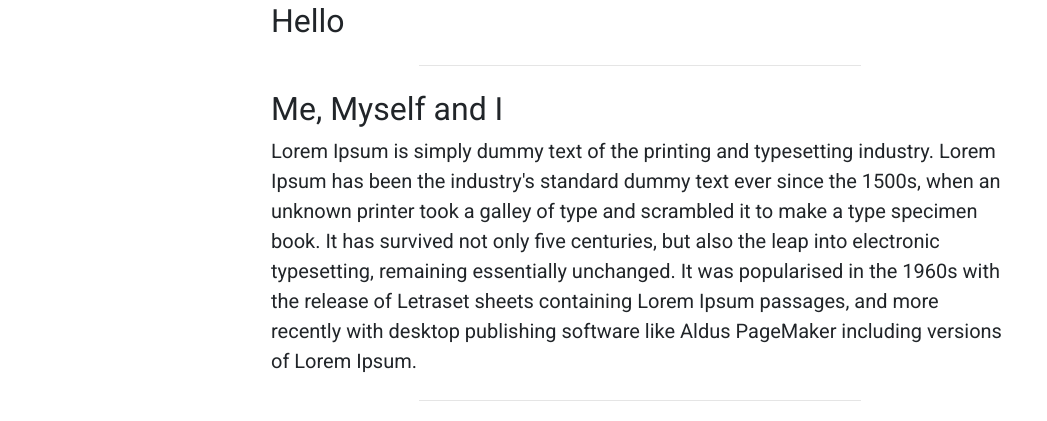
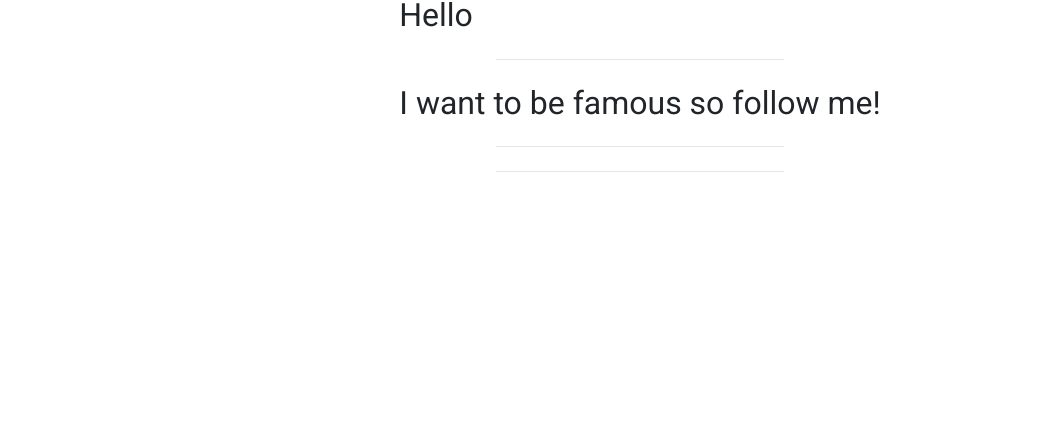
Before and after one commit to JimmyLemieux/RandBlog, an Angular app: page /about in a window 1280 px wide. Shown: the part 531-952 px from the top of the page, without its empty margins (0-1047 px from the left). After the commit the page ends 856 px from the top, so only its background shows below. Built offline with nearby package versions, Linux system fonts and the light colour scheme; no server answers; grey boxes are pictures that could not be loaded.

Commit message:
Changed backend to use Promise

```diff
--- a/src/app/about/about.component.html
+++ b/src/app/about/about.component.html
@@ -9,8 +9,8 @@
     </div>
     <hr class="my-4">
     <div class="about-info">
-      <h2>Me, Myself and I</h2>
-      <p>Lorem Ipsum is simply dummy text of the printing and typesetting industry. Lorem Ipsum has been the industry's standard dummy text ever since the 1500s, when an unknown printer took a galley of type and scrambled it to make a type specimen book. It has survived not only five centuries, but also the leap into electronic typesetting, remaining essentially unchanged. It was popularised in the 1960s with the release of Letraset sheets containing Lorem Ipsum passages, and more recently with desktop publishing software like Aldus PageMaker including versions of Lorem Ipsum.</p>
+      <h2>I want to be famous so follow me!</h2>
+      <p [innerHtml]="socialLinks"></p>
     </div>
     <hr class="my-4">
     <hr class="my-4">
--- a/src/app/about/about.component.ts
+++ b/src/app/about/about.component.ts
@@ -11,9 +11,13 @@ export class AboutComponent implements OnInit {
 
   aboutIntro: string;
 
+  socialLinks: string;
+
   ngOnInit() {
     this.aboutService.getIntroduction().subscribe(result => {
+      console.log(result);
       this.aboutIntro = result.about;
+      this.socialLinks = result.social;
     })
   }
 }
```
Also changed, not shown: 2 other files (tests, documents, lock files or other folders).
